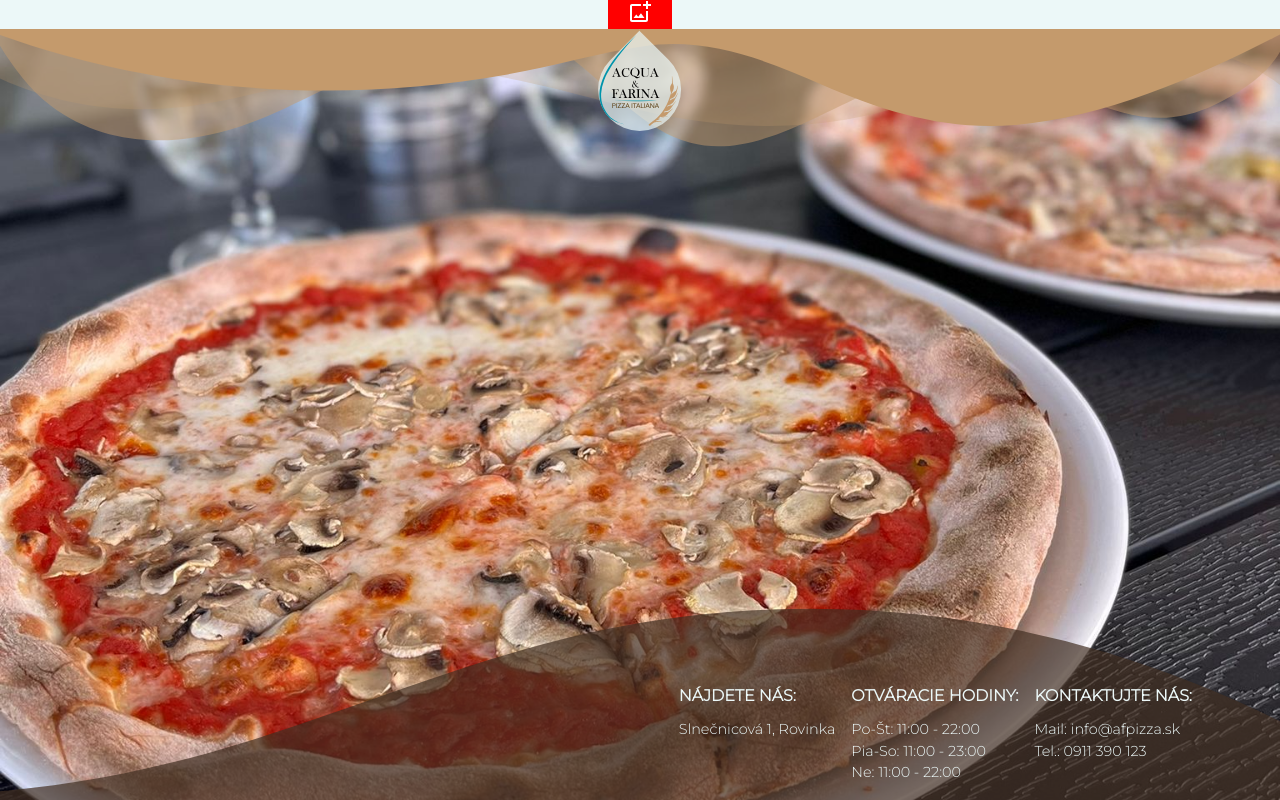
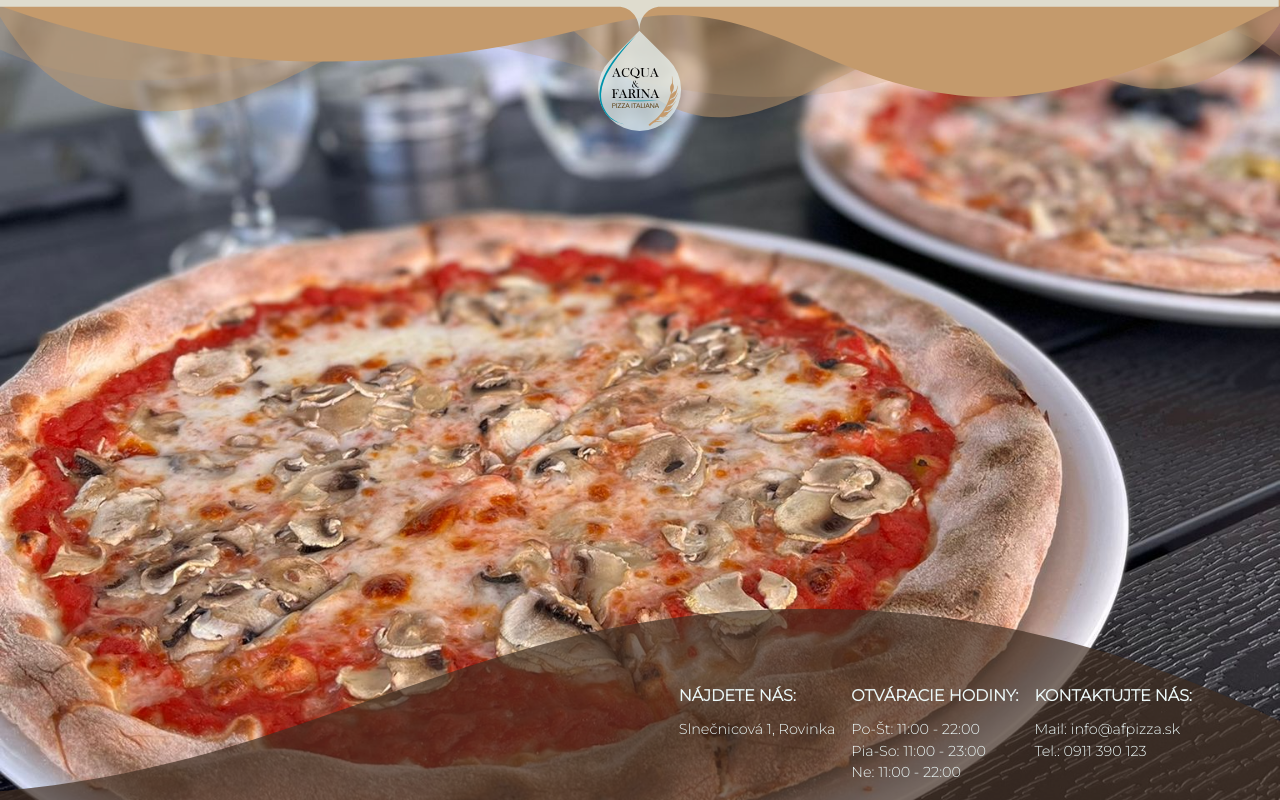
Before and after one commit to LelloFois/AcquaEFarinaPostPictureStyle, a React (Create React App) app: page / in a window 1280 px wide. Built offline with nearby package versions, Linux system fonts and the light colour scheme.

Commit message:
added the screenshot and the file saver

```diff
--- a/package.json
+++ b/package.json
@@ -14,10 +14,12 @@
     "@testing-library/jest-dom": "^5.16.5",
     "@testing-library/react": "^13.4.0",
     "@testing-library/user-event": "^13.5.0",
+    "file-saver": "^2.0.5",
     "html2canvas": "^1.4.1",
     "react": "^18.2.0",
     "react-dom": "^18.2.0",
     "react-scripts": "5.0.1",
+    "react-social-media-embed": "^2.2.9",
     "web-vitals": "^2.1.4"
   },
   "scripts": {
--- a/public/index.html
+++ b/public/index.html
@@ -2,29 +2,8 @@
 <html lang="en">
   <head>
     <meta charset="utf-8" />
-    <link rel="icon" href="%PUBLIC_URL%/favicon.ico" />
     <meta name="viewport" content="width=device-width, initial-scale=1" />
-    <meta name="theme-color" content="#000000" />
-    <meta
-      name="description"
-      content="Web site created using create-react-app"
-    />
-    <link rel="apple-touch-icon" href="%PUBLIC_URL%/logo192.png" />
-    <!--
-      manifest.json provides metadata used when your web app is installed on a
-      user's mobile device or desktop. See https://developers.google.com/web/fundamentals/web-app-manifest/
-    -->
-    <link rel="manifest" href="%PUBLIC_URL%/manifest.json" />
-    <!--
-      Notice the use of %PUBLIC_URL% in the tags above.
-      It will be replaced with the URL of the `public` folder during the build.
-      Only files inside the `public` folder can be referenced from the HTML.
-
-      Unlike "/favicon.ico" or "favicon.ico", "%PUBLIC_URL%/favicon.ico" will
-      work correctly both with client-side routing and a non-root public URL.
-      Learn how to configure a non-root public URL by running `npm run build`.
-    -->
-    <title>React App</title>
+    <title>Acqua e Farina</title>
   </head>
   <body>
     <noscript>You need to enable JavaScript to run this app.</noscript>
--- a/src/App.css
+++ b/src/App.css
@@ -10,6 +10,13 @@
 
 .App {
   text-align: center;
+  width: 100vw;
+  height: 100vh;
+}
+
+.pic_layout {
+  width: 100vw;
+  height: 100vh;
 }
 
 .bg-image {
@@ -36,6 +43,21 @@
   bottom: 0;
   z-index: 3;
   margin: auto;
+}
+
+.picture_input {
+  width: 5rem;
+  height: 5rem;
+  opacity: 0;
+  overflow: hidden;
+  position: absolute;
+  top: 0;
+  right: 0;
+  left: 0;
+  bottom: 0;
+  margin: 3rem auto;
+  z-index: 4;
+  cursor: pointer;
 }
 
 .circle {
@@ -153,16 +175,7 @@
   background: #ecf8f8;
 }
 
-.picture_input {
-  width: 0.1px;
-  height: 0.1px;
-  opacity: 0;
-  overflow: hidden;
-  position: absolute;
-  z-index: -1;
-}
-
-.picture_input + label {
+/* .picture_input + label {
   font-family: "Montserrat", sans-serif;
   font-size: 1.25em;
   color: white;
@@ -174,7 +187,7 @@
 
 .picture_input + label:hover {
   background-color: rgba(255, 0, 0, 0.5);
-}
+} */
 
 @media (min-width: 500px) {
   .footer {
@@ -188,3 +201,8 @@
     font-size: 0.9em;
   }
 }
+
+canvas {
+  max-width: 100%;
+  max-height: 100%;
+}
--- a/src/App.js
+++ b/src/App.js
@@ -1,25 +1,38 @@
 import './App.css';
-// import html2canvas from 'html2canvas';
-import Form from './components/Form'
+import html2canvas from 'html2canvas';
 import PictureLayout from './components/PictureLayout';
-import { useState, useEffect } from 'react';
+import { useState } from 'react';
+import { saveAs } from 'file-saver';
+
 
 
 function App() {
   const [input, setInput] = useState();
 
-  // useEffect(() => {
-  //   input()
-  // })
-  console.log(input)
+  const imageUpload = (e) => {
+    const [file] = e.target.files;
+    setInput(URL.createObjectURL(file));
+  };
+
+  const getScreenShot = () => {  html2canvas(document.querySelector(".App")).then(canvas => {
+
+      // let myImage = canvas.toDataURL("image/png");
+      canvas.toBlob(function (blob) {
+        saveAs(blob, "testimage.jpg");
+    });
+      // return window.open(myImage);
+  });}
+
 
   return (
-    <div className="App">
-      <Form setInput= { setInput }/>
+    <div className="App" id="capture">
 
-
-      <div className='pic_layout'>
-        <PictureLayout picture= { input } />
+      <div className='pic_layout' onClick={getScreenShot}>
+        <PictureLayout
+          picture= { input }
+          setPicture= { setInput }
+          imageUpload = { (e) => imageUpload(e) }
+        />
       </div>
 
     </div>
--- a/src/components/Form.jsx
+++ /dev/null
@@ -1,25 +0,0 @@
-
-import AddPhotoAlternateOutlinedIcon from '@mui/icons-material/AddPhotoAlternateOutlined';
-
-export default function Form ({ setInput }) {
-
-    const onImageChange = (e) => {
-        const [file] = e.target.files;
-        setInput(URL.createObjectURL(file));
-      };
-    return  (
-        <div className="form">
-            <input
-            type="file"
-            id="file"
-            name="file"
-            accept="image/png, image/jpeg"
-            className='picture_input'
-            onChange = { (e) => onImageChange(e)
-            }/>
-
-
-            <label htmlFor="file"><AddPhotoAlternateOutlinedIcon /></label>
-        </div>
-    )
-}
--- a/src/components/PictureLayout.jsx
+++ b/src/components/PictureLayout.jsx
@@ -2,8 +2,8 @@ import logo  from '../images/acqua-logo.svg'
 import defaultPic from '../images/pizza.jpg'
 import Footer from './Footer'
 
-export default function PictureLayout({ picture }) {
-    console.log(picture)
+export default function PictureLayout({ picture,imageUpload }) {
+
     return(
         <>
             <div className="picture-layout">
@@ -12,6 +12,14 @@ export default function PictureLayout({ picture }) {
                 </div>
                 <div className="title">
                     <h1><img src={ logo } alt="Logo" className='header_logo'/></h1>
+                    <input
+                        type="file"
+                        id="file"
+                        name="file"
+                        accept="image/png, image/jpeg"
+                        className='picture_input'
+                        onChange = { (e) => imageUpload(e)
+                    }/>
                     <div className='circle'></div>
                     <div className="split">
                         <svg data-name="Layer 1" xmlns="http://www.w3.org/2000/svg" viewBox="0 0 1200 120" preserveAspectRatio="none">
--- a/src/index.js
+++ b/src/index.js
@@ -2,16 +2,9 @@ import React from 'react';
 import ReactDOM from 'react-dom/client';
 import './index.css';
 import App from './App';
-import reportWebVitals from './reportWebVitals';
+
 
 const root = ReactDOM.createRoot(document.getElementById('root'));
 root.render(
-  <React.StrictMode>
     <App />
-  </React.StrictMode>
 );
-
-// If you want to start measuring performance in your app, pass a function
-// to log results (for example: reportWebVitals(console.log))
-// or send to an analytics endpoint. Learn more: https://bit.ly/CRA-vitals
-reportWebVitals();
```
Also changed, not shown: 1 other file (tests, documents, lock files or other folders).
